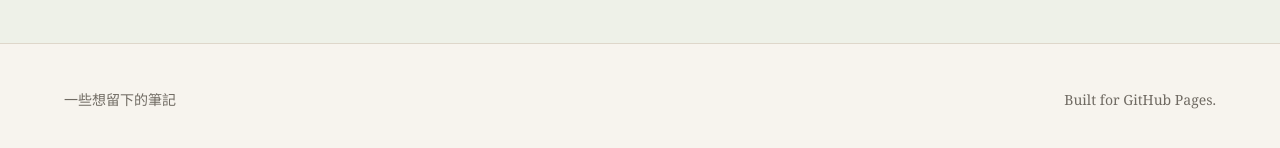
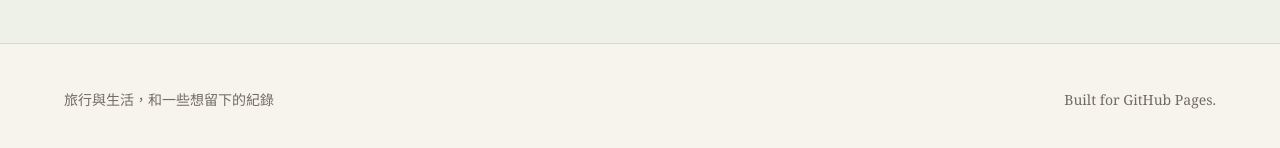
Before and after one commit to minornotes/minornotes.github.io, a Jekyll site: the page built from index.md, in a window 1280 px wide and 900 px high, scrolled down 827 px. Shown: the part 745-893 px from the top of the window. Built offline with Jekyll 4.4.1, drawn with Linux system fonts in a browser that asks for light colours.

Commit message:
copy: update site description

```diff
--- a/_config.yml
+++ b/_config.yml
@@ -1,5 +1,5 @@
 title: Minor Notes
-description: 一些想留下的筆記
+description: 旅行與生活，和一些想留下的紀錄
 lang: zh-Hant
 timezone: Asia/Taipei
 url: ""
```
